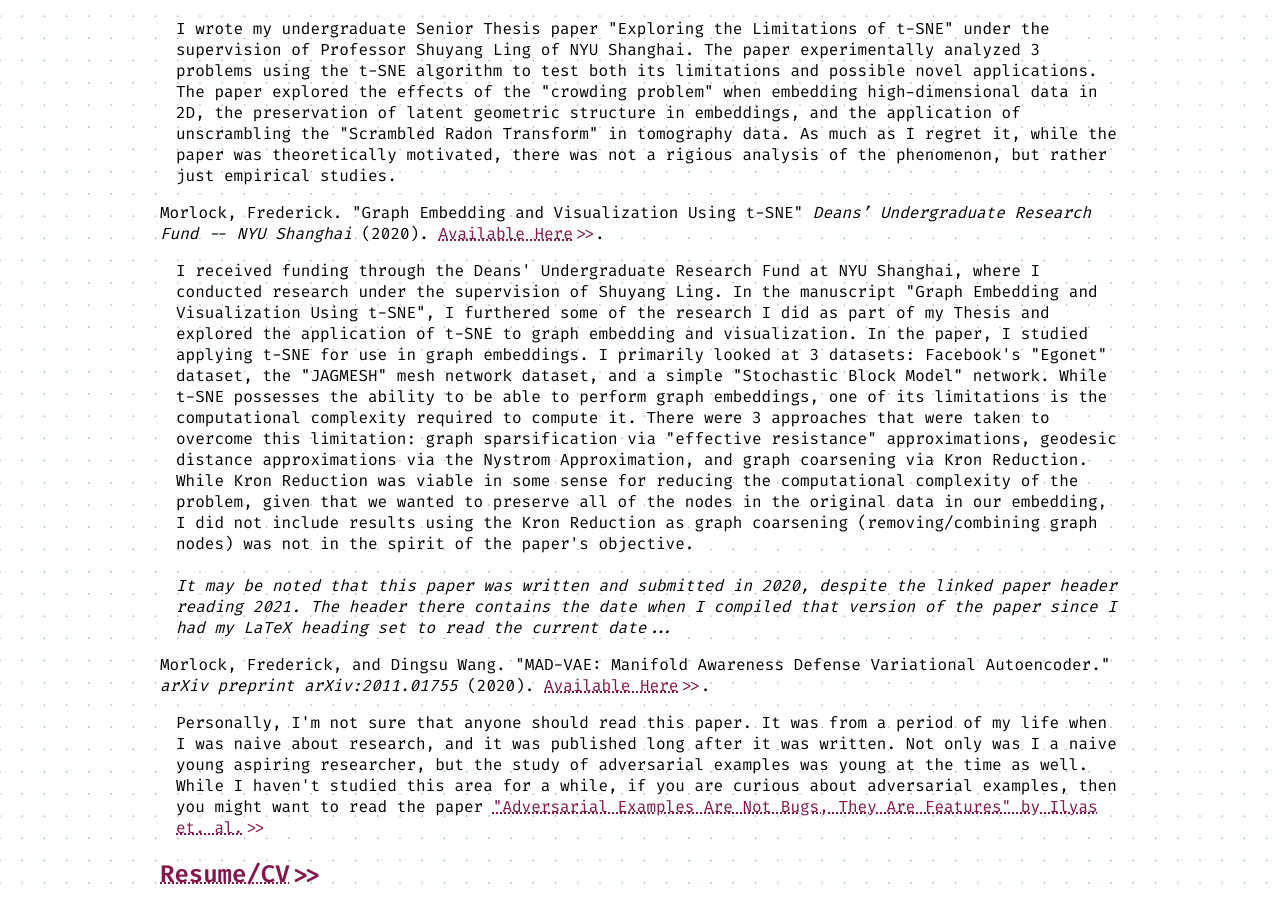
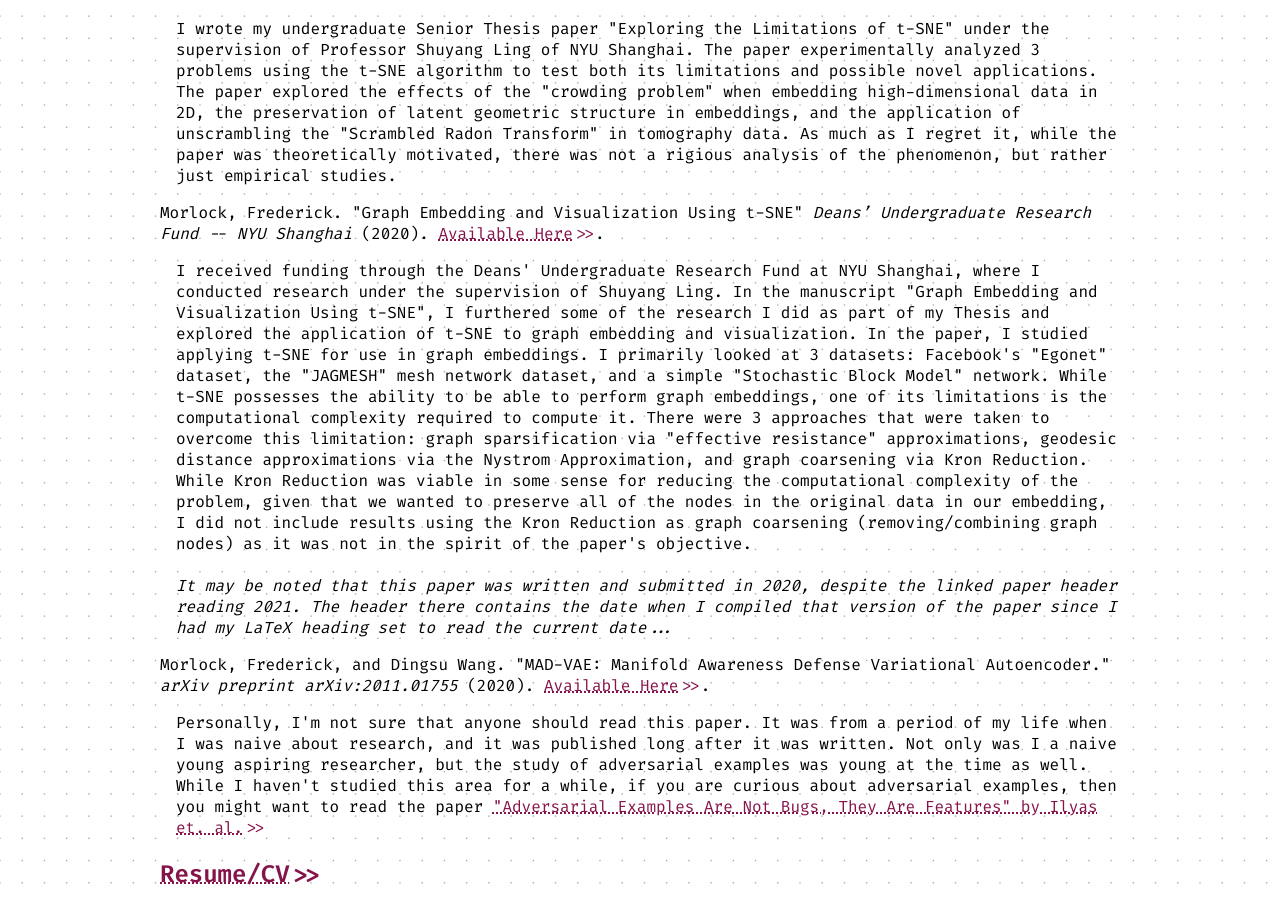
Before and after one commit to FrederickGeek8/freddy.us, a Jekyll site: the page built from index.html, in a window 1280 px wide and 900 px high, scrolled down 2295 px. Built offline with Jekyll 4.4.1, drawn with Linux system fonts in a browser that asks for light colours; some of the changed text lies outside the part shown.

Commit message:
Minor spelling changes

```diff
--- a/index.html
+++ b/index.html
@@ -64,8 +64,8 @@
         research, but I find the intersection of Computer Science and
         Mathematics to be fascinating. My current research interests lie in
         solidifying the mathematical underpinnings of deep learning. I work as a
-        Data Scientist & Software Engineer at Hinalea Imaging working with novel
-        machine learning-based sensing on hyperspectral imagery.
+        Data Scientist &amp; Software Engineer at Hinalea Imaging working with
+        novel machine learning-based sensing on hyperspectral imagery.
       </p>
       <p>
         <b>
@@ -86,7 +86,7 @@
       <div class="exp_desc">
         <p>
           I lead the effort to develop state-of-the-art hyperspectral machine
-          learning algorithms at HinaLea Imaging, a TruTag Technologies
+          learning algorithms at Hinalea Imaging, a TruTag Technologies
           subsidiary focused on the development of hyperspectral imaging and
           sensing.
         </p>
@@ -260,7 +260,7 @@
           complexity of the problem, given that we wanted to preserve all of the
           nodes in the original data in our embedding, I did not include results
           using the Kron Reduction as graph coarsening (removing/combining graph
-          nodes) was not in the spirit of the paper's objective.
+          nodes) as it was not in the spirit of the paper's objective.
           <br />
           <br />
           <i
```
